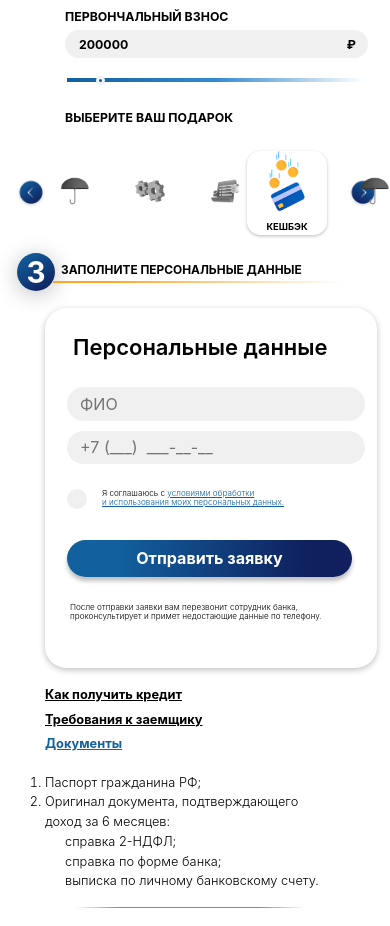
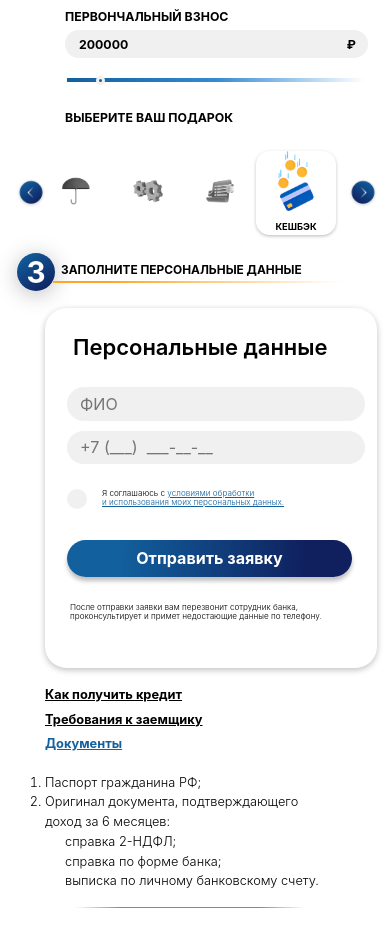
Before and after one commit to MikeGer92/AutoRakurs, a Vue app: page /credit in a window 390 px wide. Shown: the part 1140-2066 px from the top of the page. Built offline with nearby package versions, Linux system fonts and the light colour scheme; a web font is replaced by a local one; what vue-yandex-maps would draw is missing.

Commit message:
edit some styles for carousel

```diff
--- a/src/components/Carousel.vue
+++ b/src/components/Carousel.vue
@@ -12,10 +12,10 @@
           :slides-to-show="4"
           :dots="false"
           class="carousel"
-          :style="[scale ? { 'width': '1400px', 'align-items': 'center'}: { 'width': '300px', 'align-items': 'center'}]"
+          :style="[scale ? { 'width': '1400px', 'align-items': 'center'}: { 'width': '300px', 'align-items': 'center', 'overflow': 'hidden','padding': '0 15px'}]"
         >
           <div class="slider__item"
-            v-for="item in giftsList" :key="item"
+            v-for="item in giftsList" :key="item.id"
             :class="{'slider__item-active': currentPage===item.id }"
           >
             <div v-if="currentPage===item.id" @click="getGiftName(item.name)">
@@ -227,28 +227,25 @@ export default {
     justify-content: space-around;
   }
   .slick-list {
-    width: 300px;
-    padding: 0 0px;
+    width: 285px;
+    padding: 0 5px;
   }
   .slick-list[data-v-3d1a4f76] {
-    padding: 0 0px;
+    padding: 0 5px;
   }
   .slick-slider[data-v-3d1a4f76] {
     display: block;
-    padding: 0;
+    padding: 0 5px;
   }
   .slider__item {
     display: flex;
     flex-direction:column;
     align-items: center;
-    // margin: 0 20px;
-    // width: 70px;
     height: 46px;
-    margin: 5px 0;
     & img {
       width: 46px;
       height: 46px;
-      margin: 0 30px;
+      padding: 0 5px;
     }
   }
   .slider__item-active {
@@ -260,7 +257,7 @@ export default {
     & img {
       width: 60px;
       height: auto;
-      margin: 0 10px;
+      margin: 0 5px;
     }
     &--text {
       display: flex;
```
